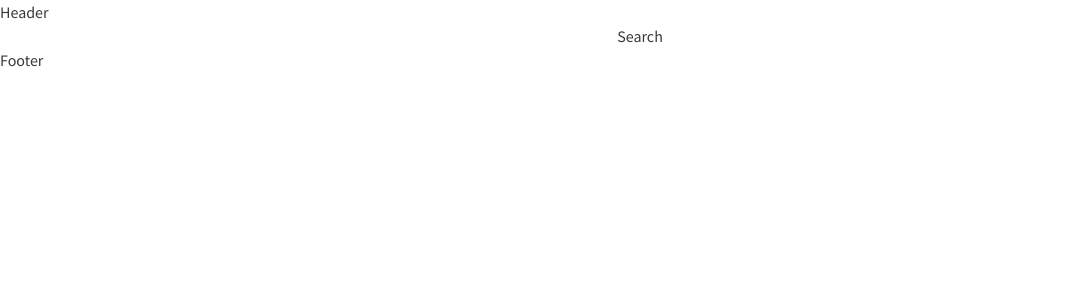
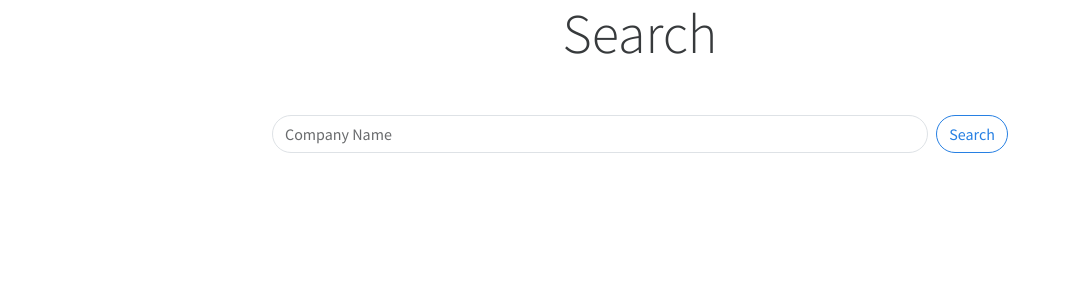
Before and after one commit to larryz1230/TOSter, a React (Create React App) app: page /search in a window 1280 px wide. Shown: the top 300 px of the page, without its empty margins (0-1070 px from the left). Built offline with nearby package versions, Linux system fonts and the light colour scheme.

Commit message:
UI Update for Search
small updates to search.js with react components. will focus on api

```diff
--- a/package.json
+++ b/package.json
@@ -9,6 +9,7 @@
     "concurrently": "^8.2.0",
     "dotenv": "^16.3.1",
     "express": "^4.18.2",
+    "mdbreact": "^5.2.0",
     "nodemon": "^3.0.1",
     "openai": "^3.3.0",
     "pdfjs-dist": "^3.8.162",
--- a/src/App.js
+++ b/src/App.js
@@ -14,14 +14,11 @@
 import "./App.css";
 import "./bootstrap.min.css";
 
-import Header from './components/Header/Header';
-import Footer from './components/Footer/Footer';
 
 
 function App() {
   return (
     <>
-      <Header/>
       <Router>
         <div className="App" >
           {/* <Navbar /> */}
@@ -33,7 +30,6 @@
           </Routes>
         </div>
       </Router>
-      <Footer/>
     </>
   );
 }
--- a/src/components/search/Search.js
+++ b/src/components/search/Search.js
@@ -1,12 +1,33 @@
 import React from "react";
+import Header from '../Header/Header';
+import Footer from '../Footer/Footer';
+import { Button, Col, Container, Form, Row } from "react-bootstrap";
+
 
 function Search() {
     return (
-        <div>
-        Search
-    </div>
+        <>
+            <div className="display-4 font-weight-bold">Search</div>
+            <Container className="mt-5">
+            <Row className = "justify-content-center">
+                <Col sm={8}>
+                <Form className="d-flex">
+                    <Form.Control
+                    type="search"
+                    placeholder="Company Name"
+                    className="me-2 rounded-pill"
+                    aria-label="Search"
+                    />
+                    <Button className="rounded-pill" variant="outline-primary">
+                    Search
+                    </Button>
+                </Form>
+                </Col>
+            </Row>
+            </Container>
+        </>
+      );
 
-    );
 }
 
 export default Search;
```
Also changed, not shown: src/index.css (line endings or trailing spaces), 1 other file (tests, documents, lock files or other folders).
